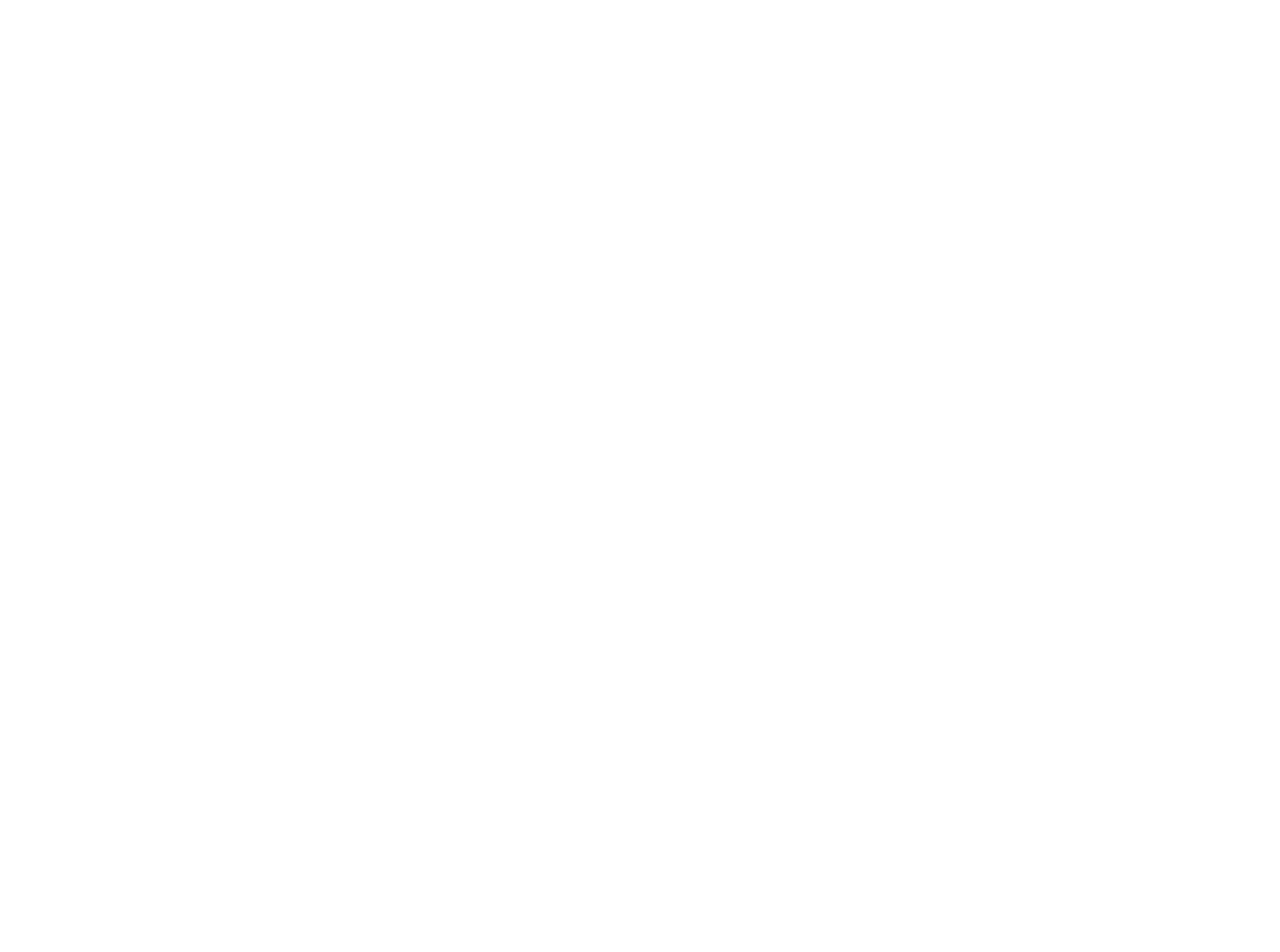
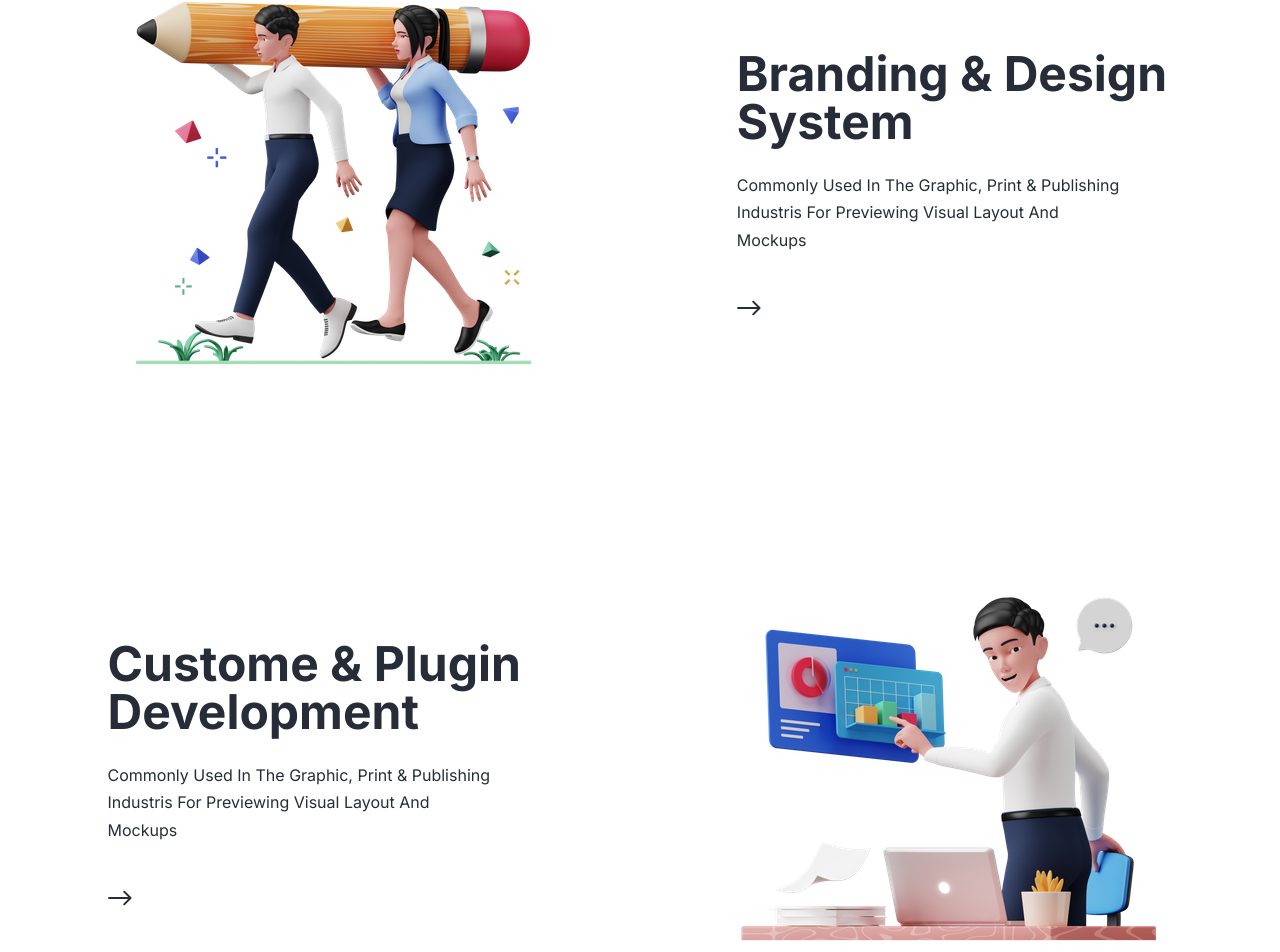
Before and after one commit to sakibsarkar/digital_agency, a Next.js app: page / in a window 1280 px wide. Shown: the part 1226-2178 px from the top of the page. Before the commit the page ends 1184 px from the top, so only its background shows below. Built offline with nearby package versions, Linux system fonts and the light colour scheme.

Commit message:
new section added

```diff
--- a/src/app/(root)/layout.jsx
+++ b/src/app/(root)/layout.jsx
@@ -4,7 +4,9 @@
 const RootLayout = ({ children }) => {
     return (
         <div className="rootWrapper">
-            <div style={{ position: "absolute", top: "0", left: "0", zIndex: "-5" }}><Circle /></div>
+            <div className="top-aura">
+                <Circle />
+            </div>
             <Navbar />
             {children}
         </div>
--- a/src/app/globals.css
+++ b/src/app/globals.css
@@ -5,8 +5,23 @@
     list-style: none;
 }
 
+html,
+body {
+    overflow-x: hidden;
+    max-width: 100vw;
+}
+
+.top-aura {
+    position: absolute;
+    top: 0;
+    left: 0;
+    width: 679px;
+    height: 679px;
+    overflow: hidden;
+}
+
 .rootWrapper {
-    width: 1440px;
+    max-width: 1065px;
     margin: 0 auto;
 }
 
@@ -30,10 +45,3 @@
         margin: 0 auto;
     }
 }
-
-@media screen and (min-width: 1040px) and (max-width: 1460px) {
-    .rootWrapper {
-        width: 1000px;
-        margin: 0 auto;
-    }
-}
--- a/src/app/layout.jsx
+++ b/src/app/layout.jsx
@@ -1,5 +1,5 @@
+import "./globals.css";
 import { Inter } from "next/font/google";
-import "./globals.css";
 
 const inter = Inter({ subsets: ["latin"] });
 
--- a/src/components/circle-gradient/index.jsx
+++ b/src/components/circle-gradient/index.jsx
@@ -1,7 +1,7 @@
 const Circle = () => {
     return (
         <div>
-            <svg xmlns="http://www.w3.org/2000/svg" width="764" height="661" viewBox="0 0 764 661" fill="none">
+            <svg xmlns="http://www.w3.org/2000/svg" width="100%" height="100%" viewBox="0 0 764 661" fill="none">
                 <g filter="url(#filter0_f_23_619)">
                     <path d="M458 15.5C458 203.001 306.001 355 118.5 355C-69.0007 355 -221 203.001 -221 15.5C-221 -172.001 -69.0007 -324 118.5 -324C306.001 -324 458 -172.001 458 15.5Z" fill="#8EADD5" fillOpacity="0.24" />
                 </g>
--- /dev/null
+++ b/src/components/flex-Add/index.css
@@ -0,0 +1,94 @@
+.hero-flex {
+    width: 100%;
+    display: flex;
+    justify-content: space-between;
+    align-items: center;
+}
+
+.hero-content {
+    color: #272D38;
+    display: flex;
+    flex-direction: column;
+    justify-content: center;
+    align-items: flex-start;
+    gap: 26px;
+}
+
+.hero-content h1 {
+    width: 435.687px;
+    flex-shrink: 0;
+    font-size: 48px;
+    font-weight: 700;
+    line-height: 100%;
+    text-transform: capitalize;
+}
+
+.hero-content p {
+    width: 392.217px;
+    font-size: 16px;
+    line-height: 27.5px;
+    text-transform: capitalize;
+}
+
+.hero-content .arrow {
+    margin: 20px 0 0 0;
+    cursor: pointer;
+}
+
+
+
+
+@media screen and (max-width: 400px) {}
+
+@media screen and (min-width: 401px) and (max-width: 720px) {}
+
+@media screen and (min-width: 721px) and (max-width: 1280px) {}
+
+@media screen and (min-width: 121px) and (max-width: 780px) {
+
+    .hero-content .arrow {
+        transform: rotate(90deg);
+    }
+
+    .hero-flex {
+        flex-direction: column-reverse !important;
+        justify-content: center;
+        align-items: center;
+        text-align: center;
+    }
+
+
+    .hero-flex>div>img {
+        width: 350px;
+        height: 350px;
+    }
+
+    .hero-content {
+        align-items: center;
+    }
+
+    .hero-content h1 {
+        font-size: 35px;
+        width: 315px;
+    }
+}
+
+@media screen and (min-width: 780px) and (max-width: 1080px) {
+
+    .hero-flex>div>img {
+        width: 350px;
+        height: 350px;
+    }
+
+    .hero-content h1 {
+        font-size: 35px;
+        width: 315px;
+    }
+
+    .hero-content p {
+        width: 315px;
+    }
+
+}
+
+@media screen and (min-width: 1921px) {}
--- /dev/null
+++ b/src/components/flex-Add/index.jsx
@@ -0,0 +1,28 @@
+import "./index.css";
+import Image from "next/image";
+import { Arrow } from "@/utils/icons/Arrow";
+
+const FlexContent = ({ heading, content, img, direction }) => {
+    const flex_dir = direction || "row"
+    const special = flex_dir === "row-reverse"
+    return (
+        <div style={{ flexDirection: flex_dir }} className="hero-flex">
+
+            <div>
+                <Image alt="vector image" width={"450px"} height={"450px"} src={img} />
+            </div>
+
+            <div className="hero-content">
+                <h1>{heading}</h1>
+                <p>{content}</p>
+
+                <div className="arrow">
+                    <Arrow />
+                </div>
+            </div>
+
+        </div>
+    );
+};
+
+export default FlexContent;
--- /dev/null
+++ b/src/utils/icons/Arrow.js
@@ -0,0 +1,5 @@
+export const Arrow = () => {
+    return <svg xmlns="http://www.w3.org/2000/svg" width="24" height="16" viewBox="0 0 24 16" fill="none">
+        <path d="M23.2493 8.70711C23.6398 8.31658 23.6398 7.68342 23.2493 7.29289L16.8853 0.928932C16.4948 0.538408 15.8616 0.538408 15.4711 0.928932C15.0806 1.31946 15.0806 1.95262 15.4711 2.34315L21.1279 8L15.4711 13.6569C15.0806 14.0474 15.0806 14.6805 15.4711 15.0711C15.8616 15.4616 16.4948 15.4616 16.8853 15.0711L23.2493 8.70711ZM0.313232 9H22.5421V7H0.313232V9Z" fill="#272D38" />
+    </svg>
+}
--- a/src/views/Home/Home.css
+++ b/src/views/Home/Home.css
@@ -0,0 +1,34 @@
+.heros {
+    display: flex;
+    flex-direction: column;
+    justify-content: flex-start;
+    align-items: center;
+    overflow: hidden;
+    gap: 136px;
+    width: 100%;
+    margin: 0 0 200px 0;
+}
+
+.aura-gradient {
+    position: absolute;
+    width: 679px;
+    height: 679px;
+    border-radius: 50%;
+    overflow: hidden;
+    right: -150px;
+    margin: 167px 0 0 0;
+    display: none;
+}
+
+
+@media screen and (max-width: 400px) {}
+
+@media screen and (min-width: 401px) and (max-width: 720px) {}
+
+@media screen and (min-width: 721px) and (max-width: 1280px) {}
+
+@media screen and (min-width: 1281px) and (max-width: 1440px) {}
+
+@media screen and (min-width: 1441px) and (max-width: 1920px) {}
+
+@media screen and (min-width: 1921px) {}
--- a/src/views/Home/Home.jsx
+++ b/src/views/Home/Home.jsx
@@ -1,12 +1,45 @@
 import "./Home.css";
 import Banner from "@/components/Banner/Banner";
+import Circle from "@/components/circle-gradient";
+import FlexContent from "@/components/flex-Add";
 import TrustedCompanys from "@/components/TustedCompany";
+import img1 from "../../../public/images/designer-team-working-on-creative-design.png";
+import img2 from "../../../public/images/businessman-analyzing-data.png";
 
 const Home = () => {
+    const heading1 = "Branding & Design system"
+    const content1 = "Commonly used in the graphic, print & publishing industris for previewing visual layout and mockups"
+
+    const heading2 = "Custome & Plugin Development"
+    const content2 = "Commonly used in the graphic, print & publishing industris for previewing visual layout and mockups"
+
+
     return (
         <div>
             <Banner />
             <TrustedCompanys />
+
+            <div className="heros">
+
+                <div className="aura-gradient">
+                    <svg xmlns="http://www.w3.org/2000/svg" width="100%" height="100%" viewBox="0 0 547 1291" fill="none">
+                        <g filter="url(#filter0_f_55_12)">
+                            <path d="M985 645.5C985 833.001 833.001 985 645.5 985C457.999 985 306 833.001 306 645.5C306 457.999 457.999 306 645.5 306C833.001 306 985 457.999 985 645.5Z" fill="#8EADD5" fillOpacity="0.3" />
+                        </g>
+                        <defs>
+                            <filter id="filter0_f_55_12" x="0" y="0" width="1291" height="1291" filterUnits="userSpaceOnUse" colorInterpolationFilters="sRGB">
+                                <feFlood floodOpacity="0" result="BackgroundImageFix" />
+                                <feBlend mode="normal" in="SourceGraphic" in2="BackgroundImageFix" result="shape" />
+                                <feGaussianBlur stdDeviation="153" result="effect1_foregroundBlur_55_12" />
+                            </filter>
+                        </defs>
+                    </svg>
+                </div>
+
+                <FlexContent heading={heading1} content={content1} img={img1} />
+                <FlexContent heading={heading2} content={content2} img={img2} direction={"row-reverse"} />
+            </div>
+
         </div>
     );
 };
```
Also changed, not shown: public/images/businessman-analyzing-data.png (added), public/images/designer-team-working-on-creative-design.png (added).
